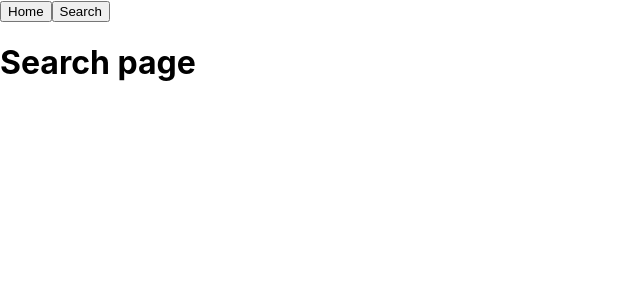
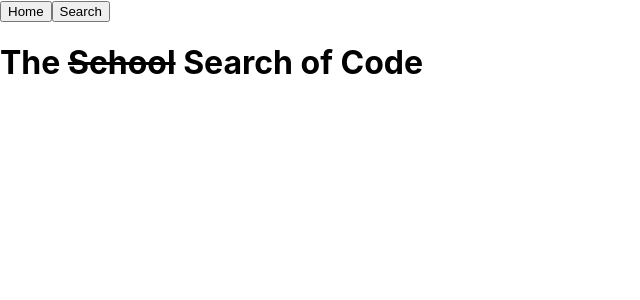
Before and after one commit to SchoolOfCode/w9_frontend-project-team-16, a React (Create React App) app in the folder team-16/: page / in a window 1280 px wide. Both pictures are taken after a click on the button "Search". Shown: the top 300 px of the page, without its empty margins (0-640 px from the left). Built offline with nearby package versions, Linux system fonts and the light colour scheme; no server answers.

Commit message:
Edit search page h1

```diff
--- a/team-16/src/components/Searchpage/index.js
+++ b/team-16/src/components/Searchpage/index.js
@@ -2,7 +2,7 @@ export default function Searchpage({ activePage }) {
   if (activePage === "Searchpage") {
     return (
       <>
-        <h1>Search page</h1>
+        <h1>The <s>School</s> Search of Code</h1>
       </>
     );
   }
```
Also changed, not shown: 1 other file (tests, documents, lock files or other folders).
